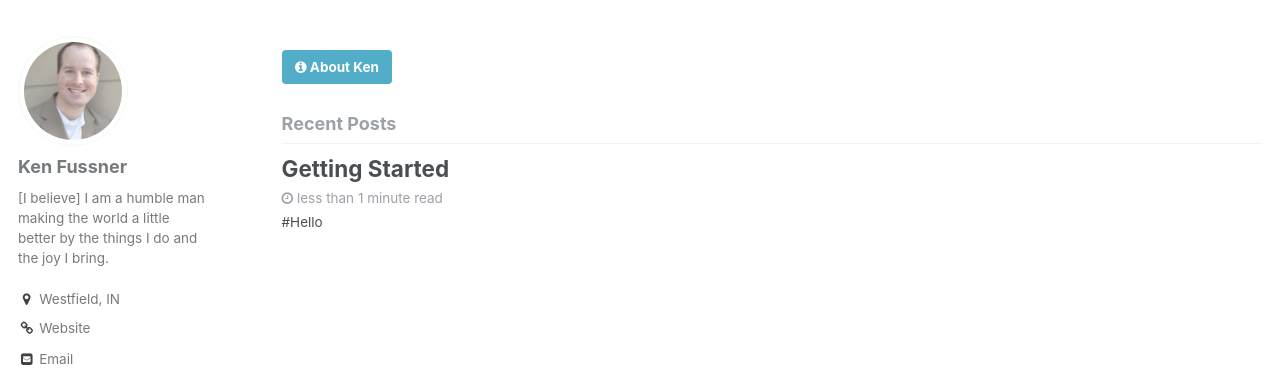
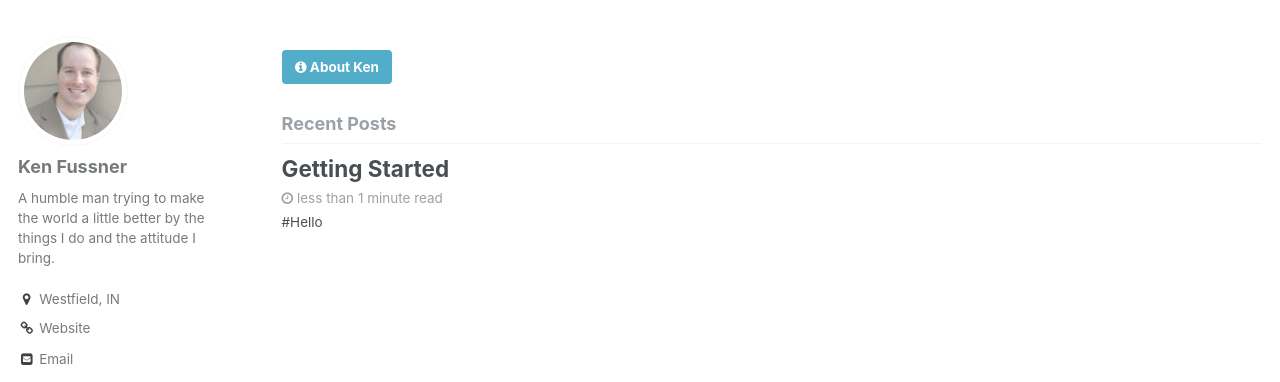
Before and after one commit to kenfussner/kenfussner.github.io, a Jekyll site: the page built from index.html, in a window 1280 px wide. Shown: the top 382 px of the page. Built offline with Jekyll 4.4.1, drawn with Linux system fonts in a browser that asks for light colours; the list of posts is cut into pages by our own code.

Commit message:
update bio

```diff
--- a/_config.yml
+++ b/_config.yml
@@ -79,7 +79,7 @@ analytics:
 author:
   name             : "Ken Fussner"
   avatar           : "avatar-kenfussner.jpg"
-  bio              : "[I believe] I am a humble man making the world a little better by the things I do and the joy I bring."
+  bio              : "A humble man trying to make the world a little better by the things I do and the attitude I bring."
   location         : "Westfield, IN"
   email            : "ken@fussner.us"
   uri              : "ken.fussner.us"
```
